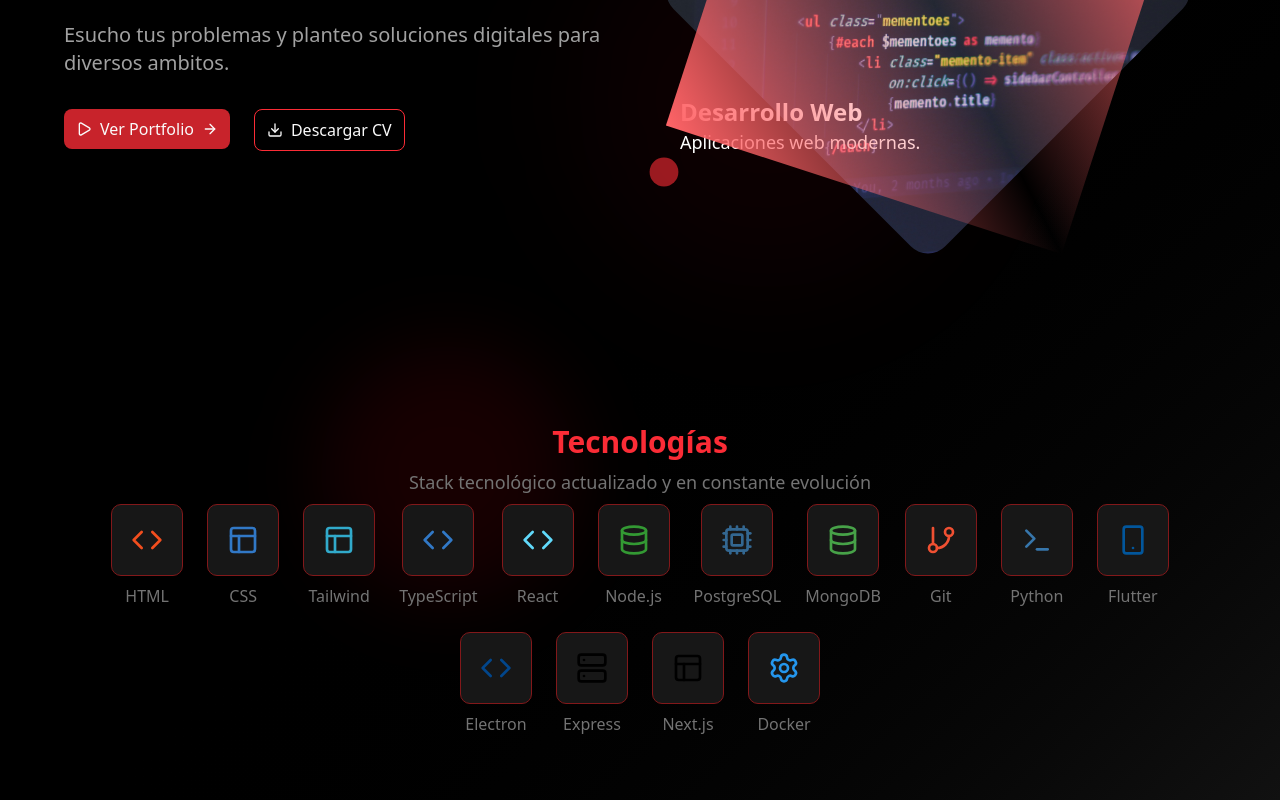
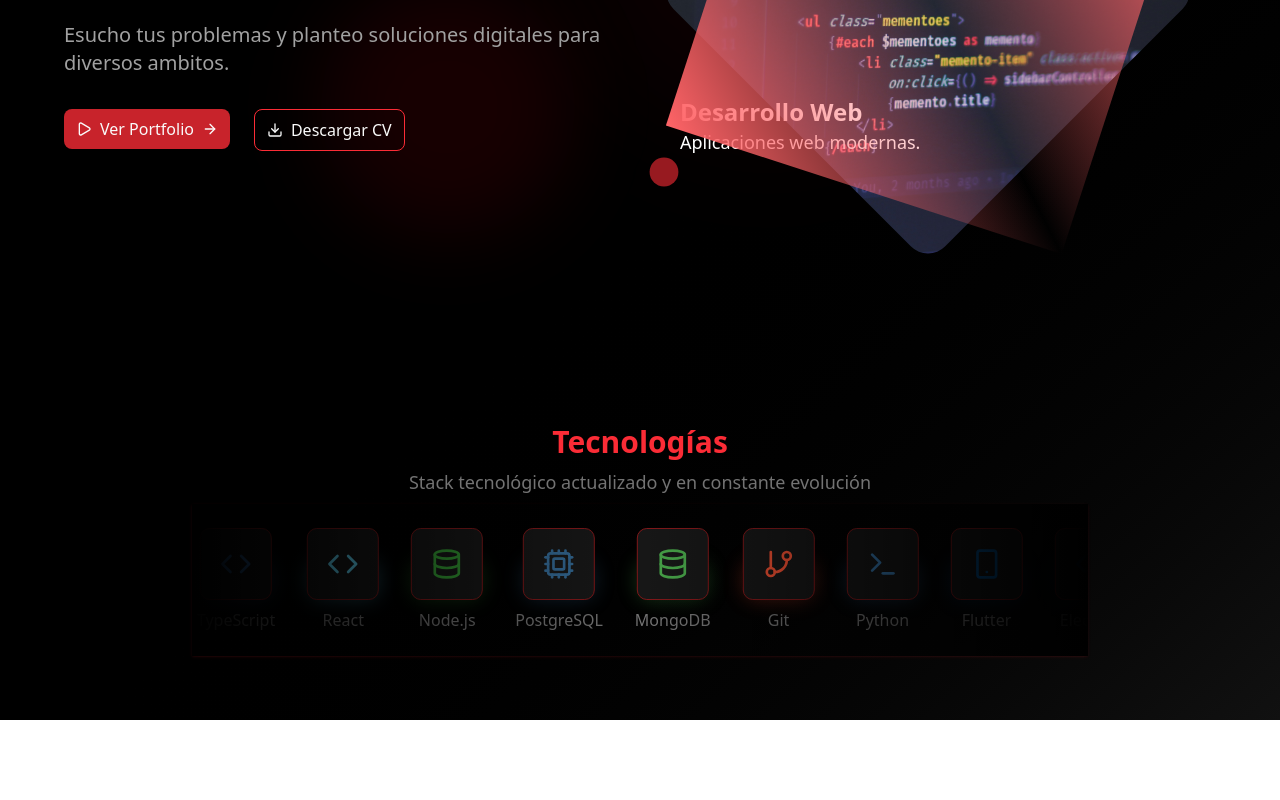
Before and after one commit to EricWithC04/ewc-portfolio, a Next.js app: page / in a window 1280 px wide. Shown: the part 392-1192 px from the top of the page. After the commit the page ends 1112 px from the top, so only its background shows below. Built offline with nearby package versions, Linux system fonts and the light colour scheme.

Commit message:
feat: animation for carrousel of technologies

```diff
--- a/src/components/customs/TechCarrousel/TechCarrousel.tsx
+++ b/src/components/customs/TechCarrousel/TechCarrousel.tsx
@@ -39,21 +39,41 @@
         <div className='flex flex-col justify-center items-center gap-2'>
             <h1 className='text-red-500 text-3xl font-semibold'>Tecnologías</h1>
             <p className='text-neutral-500 text-lg'>Stack tecnológico actualizado y en constante evolución</p>
-            <div className='flex flex-wrap justify-center items-center gap-6'>
+            <div className='relative py-6 max-w-[70vw] shadow shadow-red-500/10 overflow-x-hidden overflow-hidden gap-6'>
+                <div className='absolute inset-0 z-10 w-full h-60 bg-gradient-to-r from-black via-transparent to-black pointer-events-none'></div>
+                <motion.div
+                    className='flex space-x-8'
+                    animate={{
+                        x: [-0, -1920]
+                    }}
+                    transition={{
+                        x: {
+                            repeat: Infinity,
+                            repeatType: "loop",
+                            duration: 35,
+                            ease: "linear"
+                        }
+                    }}
+                >
                     {
-                    technologies.map((tech, index) => (
+                        [...technologies, ...technologies].map((tech, index) => (
                             <motion.div
                                 key={index}
                                 className='flex flex-col items-center justify-center gap-2 group'
                                 whileHover={{ scale: 1.1, y: -5 }}
                                 transition={{ duration: 0.2 }}
                             >
+                                <div
+                                    className="w-18 h-10 absolute z-[-10] rounded-xl border border-black/20 flex items-center justify-center transition-all duration-300"
+                                    style={{ boxShadow: `0 0 20px ${tech.color}50` }}
+                                ></div>
                                 <div className='h-18 w-18 flex items-center justify-center bg-neutral-900 border border-red-900 rounded-lg group-hover:border-red-500 group-hover:border-2 duration-300'>
                                     <tech.icon color={tech.color} size={32}></tech.icon>
                                 </div>
                                 <p className='text-neutral-500 group-hover:text-red-500 duration-300'>{tech.name}</p>
                             </motion.div>))
                     }
+                </motion.div>
             </div>
         </div>
     )
--- a/src/sections/Hero/Hero.tsx
+++ b/src/sections/Hero/Hero.tsx
@@ -61,8 +61,8 @@
     return (
         <section className='px-16 relative w-full min-h-screen bg-black'>
             <div className="absolute inset-0 bg-gradient-to-br from-black via-black to-[#111]"></div>
-            <div className="absolute top-1/4 right-1/4 w-96 h-96 bg-red-600/5 rounded-full blur-3xl"></div>
-            <div className="absolute bottom-1/6 left-1/4 w-64 h-64 bg-red-600/10 rounded-full blur-2xl"></div>
+            <div className="absolute top-1/8 right-1/4 w-96 h-96 bg-red-600/5 rounded-full blur-3xl"></div>
+            <div className="absolute top-2/6 left-1/4 w-64 h-64 bg-red-600/10 rounded-full blur-2xl"></div>
 
             <div className='relative z-10 pt-32 pb-16'>
                 <div className="h-[100%] grid lg:grid-cols-2">
@@ -149,7 +149,7 @@
                         </div>
                     </motion.div>
                 </div>
-                <motion.div className='flex items-center justify-center w-full mt-60' initial={ { opacity: 1 } }>
+                <motion.div className='flex items-center justify-center mt-60' initial={ { opacity: 1 } }>
                     <TechCarrousel></TechCarrousel>
                 </motion.div>
             </div>
```
Lines whose indentation alone changed are shown as unchanged.
